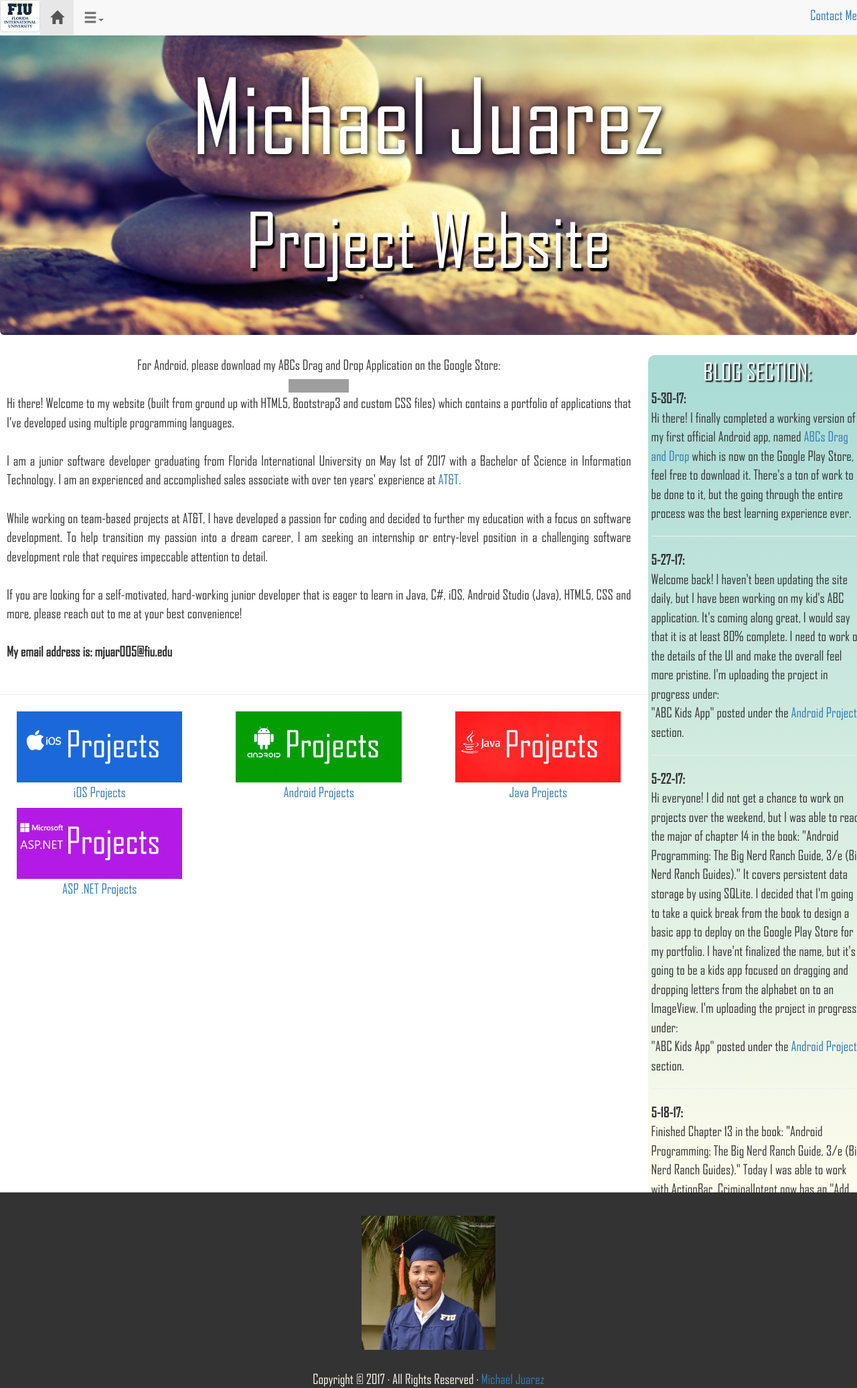
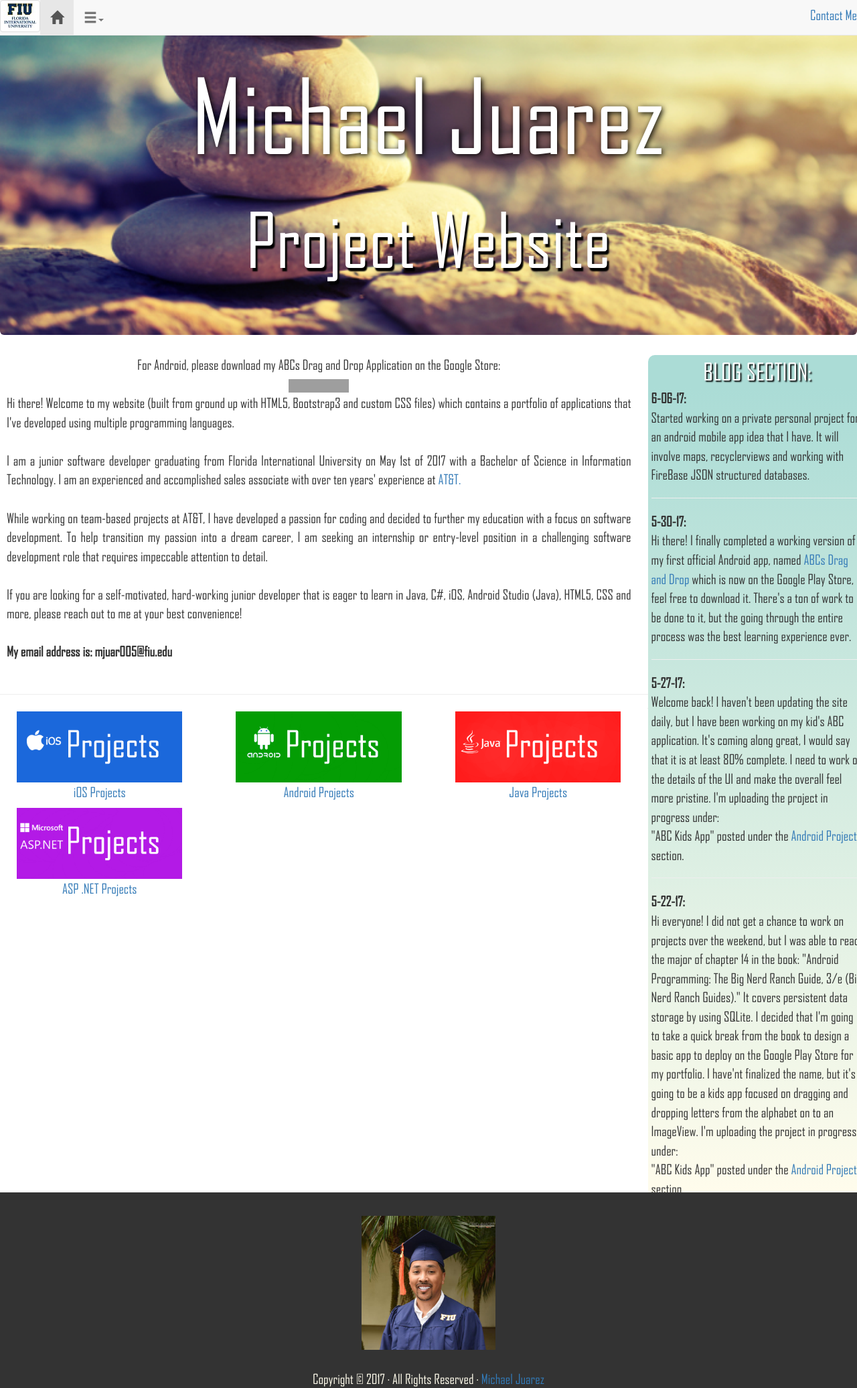
Before and after one commit to MikeJuarez/MikeJuarez.github.io, a Jekyll site: the page index.html, which Jekyll copies as it is, in a window 1280 px wide. Shown: the whole page at 67% size. Built offline with Jekyll 4.4.1, drawn with Linux system fonts in a browser that asks for light colours; grey boxes are pictures that could not be loaded.

Commit message:
updated blog

```diff
--- a/index.html
+++ b/index.html
@@ -144,6 +144,10 @@
   </div>
   <div class="row">
   <div class="col-scollable-y">
+  <b>6-06-17:</b><br/>
+    Started working on a private personal project for an android mobile app idea that I have.  It will involve maps, recyclerviews and working with FireBase JSON structured databases.
+  <hr>
+
   <b>5-30-17:</b><br/>
    Hi there!  I finally completed a working version of my first official Android app, named <a href="https://play.google.com/store/apps/details?id=com.bignerdranch.android.abcsforkids">ABCs Drag and Drop</a> which is now on the Google Play Store, feel free to download it.  There's a ton of work to be done to it, but the going through the entire process was the best learning experience ever.
   <hr>
```
